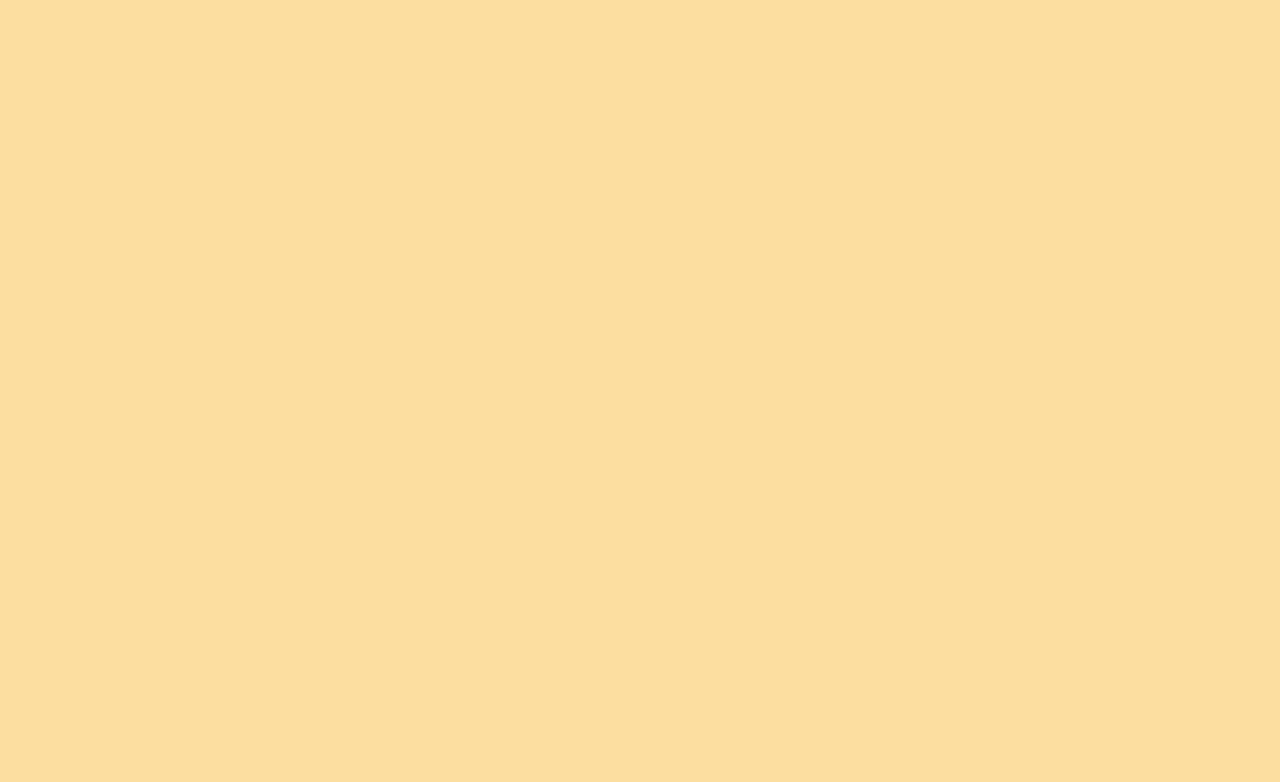
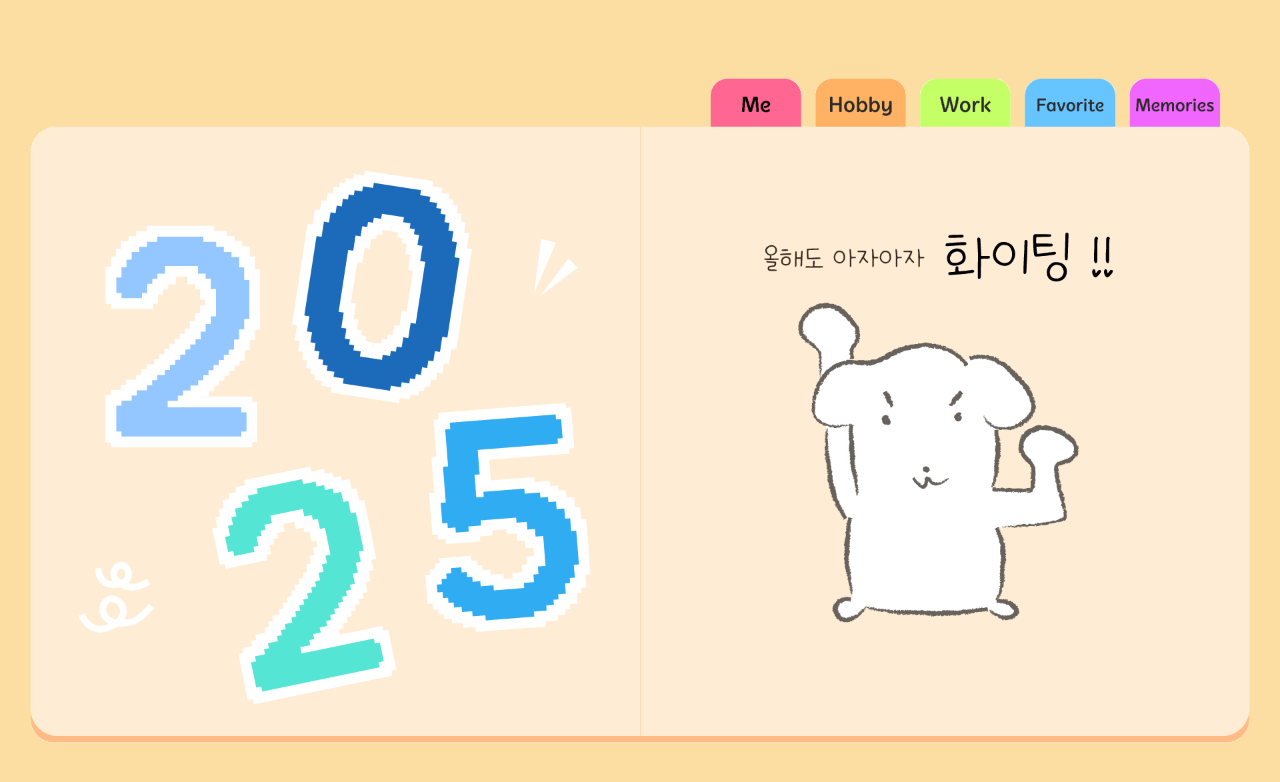
Before and after one commit to ehdwoddl/jeonyerin.github.io, a plain HTML site: page index.html in a window 1280 px wide. Drawn offline with Linux system fonts and the light colour scheme.

Commit message:
index.html

```diff
--- a/index.html
+++ b/index.html
@@ -11,7 +11,7 @@
         }
         .diary-container {
             background-color: #fcdea2;
-            background-image: url(background_img/Main.png);
+            background-image: url(Main.png);
             background-repeat: no-repeat;
             background-position: center center;
             background-size: contain;
@@ -43,4 +43,5 @@
         <a href="memories.html" class="index-link index_5"></a>
     </div>
 </body>
+
 </html>
```
